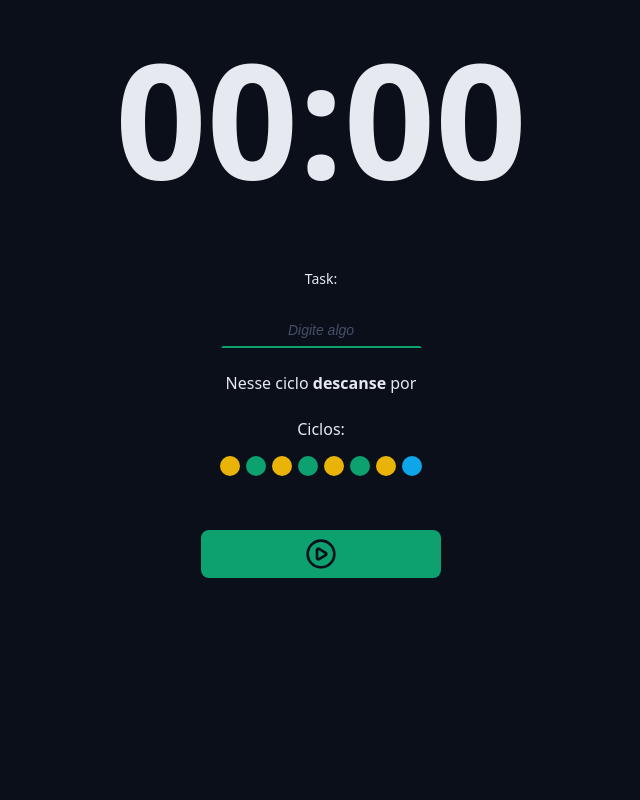
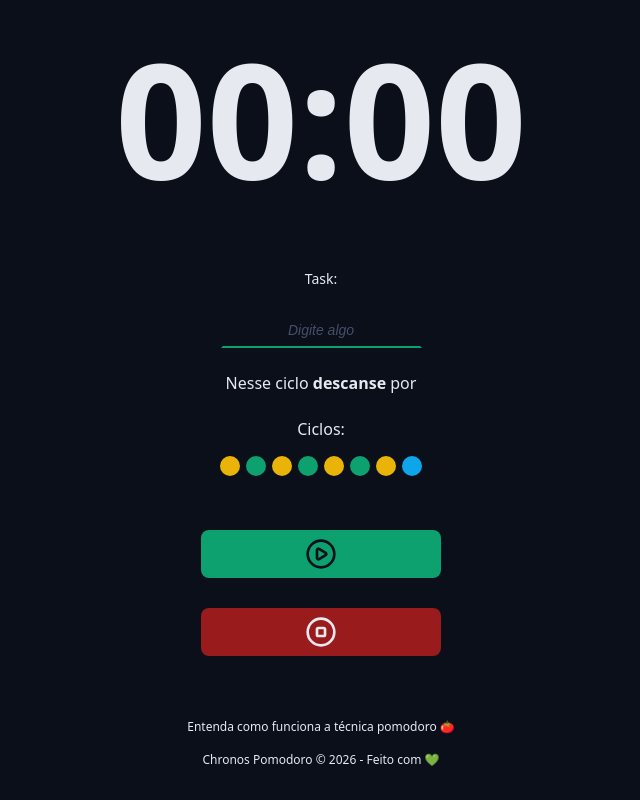
Before and after one commit to gilgulart/chronos-pomodoro, a React (Vite) app: page / in a window 1280 px wide. Shown: the part 321-1121 px from the top of the page, without its empty margins (319-959 px from the left). Before the commit the page ends 961 px from the top, so only its background shows below. Built offline with nearby package versions, Linux system fonts and the light colour scheme.

Commit message:
feat(styles): add component Footer

```diff
--- a/src/App.tsx
+++ b/src/App.tsx
@@ -3,6 +3,7 @@ import { Logo } from './components/Logo';
 import { Menu } from './components/Menu';
 import { CountDown } from './components/CountDown';
 import { Form } from './components/Form';
+import { Footer } from "./components/Footer";
 
 import './styles/theme.css';
 import './styles/global.css';
@@ -25,6 +26,10 @@ export function App() {
       <Container>
         <Form></Form>
       </Container>
+
+      <Container>
+      <Footer></Footer>
+      </Container>
     </>
   );
 }
--- /dev/null
+++ b/src/components/Footer/index.tsx
@@ -0,0 +1,14 @@
+import styles from './styles.module.css';
+
+export function Footer() {
+  return (
+    <>
+    <footer className={styles.footer}>
+      <a href=''>Entenda como funciona a técnica pomodoro 🍅</a>
+      <a href=''>
+        Chronos Pomodoro &copy; {new Date().getFullYear()} - Feito com 💚
+      </a>
+    </footer>
+    </>
+  );
+}
--- /dev/null
+++ b/src/components/Footer/styles.module.css
@@ -0,0 +1,17 @@
+.footer {
+  display: flex;
+  flex-direction: column;
+  align-items: center;
+  justify-content: center;
+  font-size: 1.2rem;
+  gap: 1.6rem;
+}
+
+.footer a {
+  text-decoration: none;
+  color: var(--tex-muted);
+}
+.footer a:hover {
+  text-decoration: underline;
+  color: var(--tex-muted);
+}
--- a/src/components/Form/index.tsx
+++ b/src/components/Form/index.tsx
@@ -29,7 +29,7 @@ export function Form() {
 
         <div className='formRow'>
           <DefaultButton id='runButton' icon={<PlayCircleIcon/>} color='green'></DefaultButton>
-          {/* <DefaultButton id='runButton' icon={<StopCircleIcon/>} color='red'></DefaultButton> */}
+          <DefaultButton id='runButton' icon={<StopCircleIcon/>} color='red'></DefaultButton>
         </div>
       </form>
     </>
```
